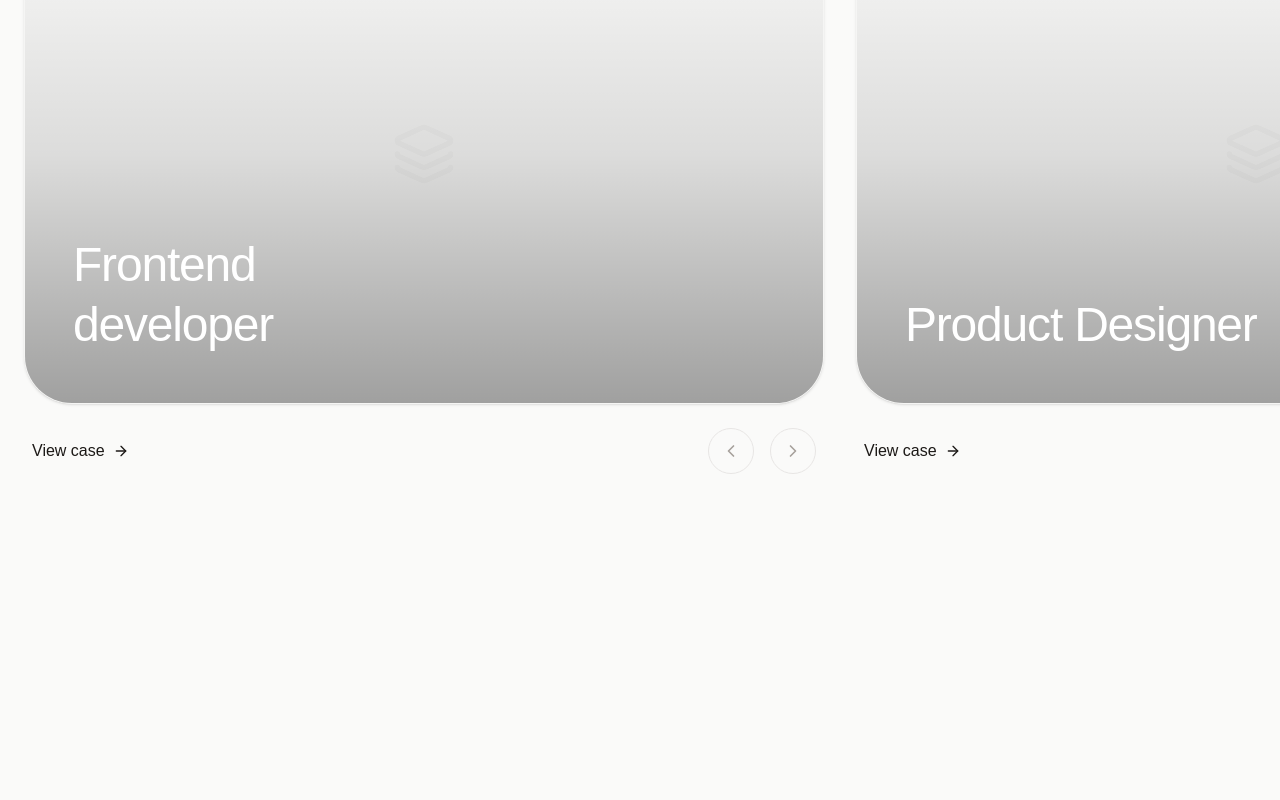
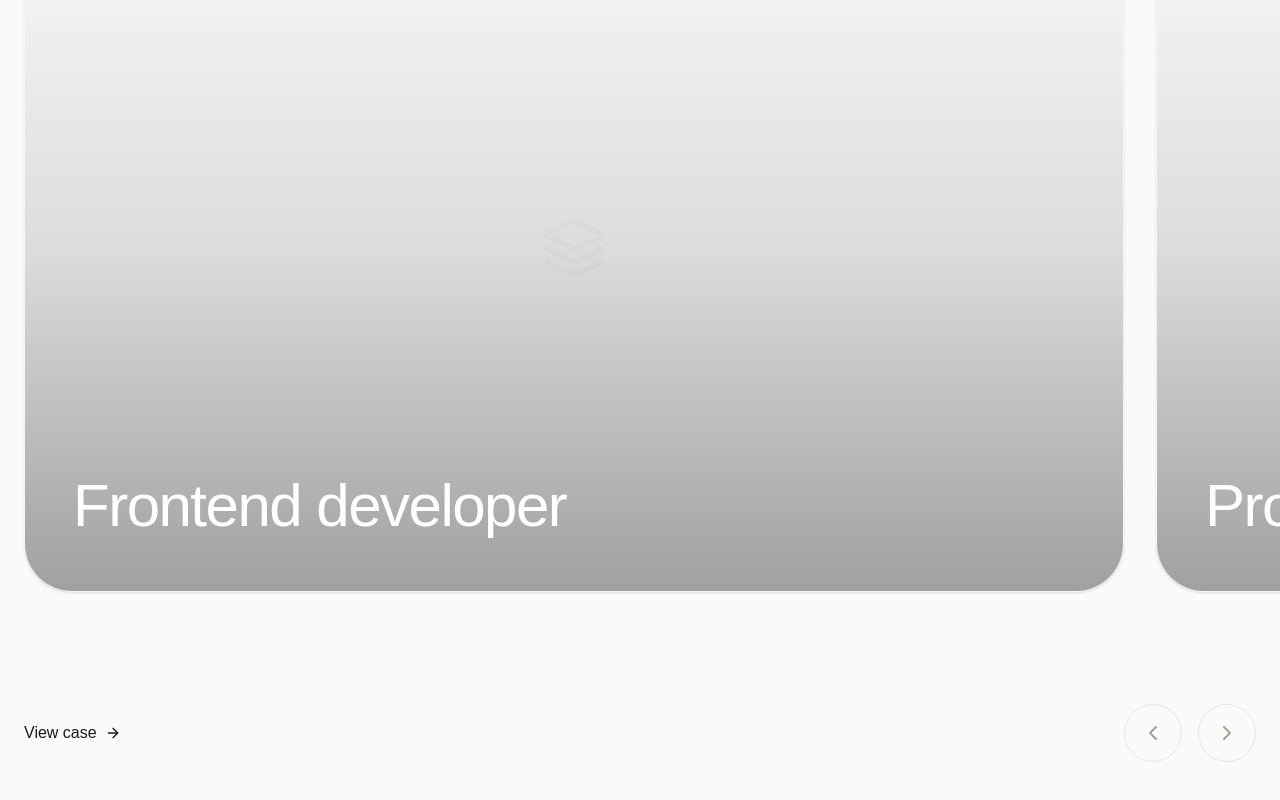
Before and after one commit to GabrielBaiano/gabrielgama.io, a Next.js app: page /en in a window 1280 px wide. Shown: the part 2910-3710 px from the top of the page. Built offline with nearby package versions, Linux system fonts and the light colour scheme; a web font is replaced by a local one.

Commit message:
style: unify showcase controls and enlarge cards

```diff
--- a/app/[locale]/(academico)/page.tsx
+++ b/app/[locale]/(academico)/page.tsx
@@ -90,49 +90,31 @@ function CodeWindow() {
   );
 }
 
-function ProjectCard({ project, t }: { project: any; t: any }) {
+function ProjectCard({ project }: { project: any }) {
   return (
-    <div className="min-w-[400px] md:min-w-[800px] space-y-6 group cursor-pointer">
+    <div className="min-w-[320px] md:min-w-[1100px] space-y-6 group cursor-pointer">
       <motion.div
         whileHover={{ scale: 1.01 }}
         className="relative aspect-[16/10] bg-stone-100 rounded-[3rem] overflow-hidden shadow-sm hover:shadow-2xl transition-all duration-700 border border-stone-100"
       >
         <div className="absolute inset-0 bg-gradient-to-t from-black/60 via-black/20 to-transparent z-10 opacity-60 group-hover:opacity-80 transition-opacity duration-700" />
 
-        {/* Placeholder for project media */}
         <div className="absolute inset-0 flex items-center justify-center bg-stone-50">
           <Layers className="w-16 h-16 text-stone-100" />
         </div>
 
-        {/* Title Overlay - Large and Persistent */}
         <div className="absolute bottom-12 left-12 z-20">
-          <h4 className="text-4xl md:text-5xl font-medium text-white tracking-tight leading-tight max-w-sm">
+          <h4 className="text-4xl md:text-6xl font-medium text-white tracking-tight leading-tight max-w-lg">
             {project.title}
           </h4>
         </div>
 
-        {/* Hover Arrow */}
         <div className="absolute bottom-12 right-12 z-20 opacity-0 group-hover:opacity-100 transition-all duration-500 translate-y-4 group-hover:translate-y-0">
           <div className="bg-white/10 backdrop-blur-xl rounded-full p-4 border border-white/20">
             <ArrowRight className="w-8 h-8 text-white" />
           </div>
         </div>
       </motion.div>
-
-      <div className="flex items-center justify-between px-2">
-        <Link href="/projects" className="inline-flex items-center gap-2 text-stone-900 font-medium hover:underline transition-all text-base group/link">
-          {t("showcase_view_case")}
-          <ArrowRight className="w-4 h-4 transition-transform group-hover/link:translate-x-1" />
-        </Link>
-        <div className="flex gap-4">
-          <button className="p-3 rounded-full border border-stone-200 hover:bg-stone-50 transition-colors">
-            <ChevronLeft className="w-5 h-5 text-stone-400" />
-          </button>
-          <button className="p-3 rounded-full border border-stone-200 hover:bg-stone-50 transition-colors">
-            <ChevronRight className="w-5 h-5 text-stone-400" />
-          </button>
-        </div>
-      </div>
     </div>
   );
 }
@@ -373,8 +355,23 @@ export default function InstitucionalHomePage() {
 
         <div className="flex gap-8 overflow-x-auto px-6 md:px-[calc((100vw-80rem)/2+1.5rem)] pb-12 no-scrollbar">
           {projects.map((project, i) => (
-            <ProjectCard key={i} project={project} t={t} />
+            <ProjectCard key={i} project={project} />
           ))}
+        </div>
+
+        <div className="max-w-7xl mx-auto px-6 flex items-center justify-between">
+          <Link href="/projects" className="inline-flex items-center gap-2 text-stone-900 font-medium hover:underline transition-all text-base group/link">
+            {t("showcase_view_case")}
+            <ArrowRight className="w-4 h-4 transition-transform group-hover/link:translate-x-1" />
+          </Link>
+          <div className="flex gap-4">
+            <button className="p-4 rounded-full border border-stone-200 hover:bg-stone-50 transition-colors">
+              <ChevronLeft className="w-6 h-6 text-stone-400" />
+            </button>
+            <button className="p-4 rounded-full border border-stone-200 hover:bg-stone-50 transition-colors">
+              <ChevronRight className="w-6 h-6 text-stone-400" />
+            </button>
+          </div>
         </div>
       </section>
 
```
